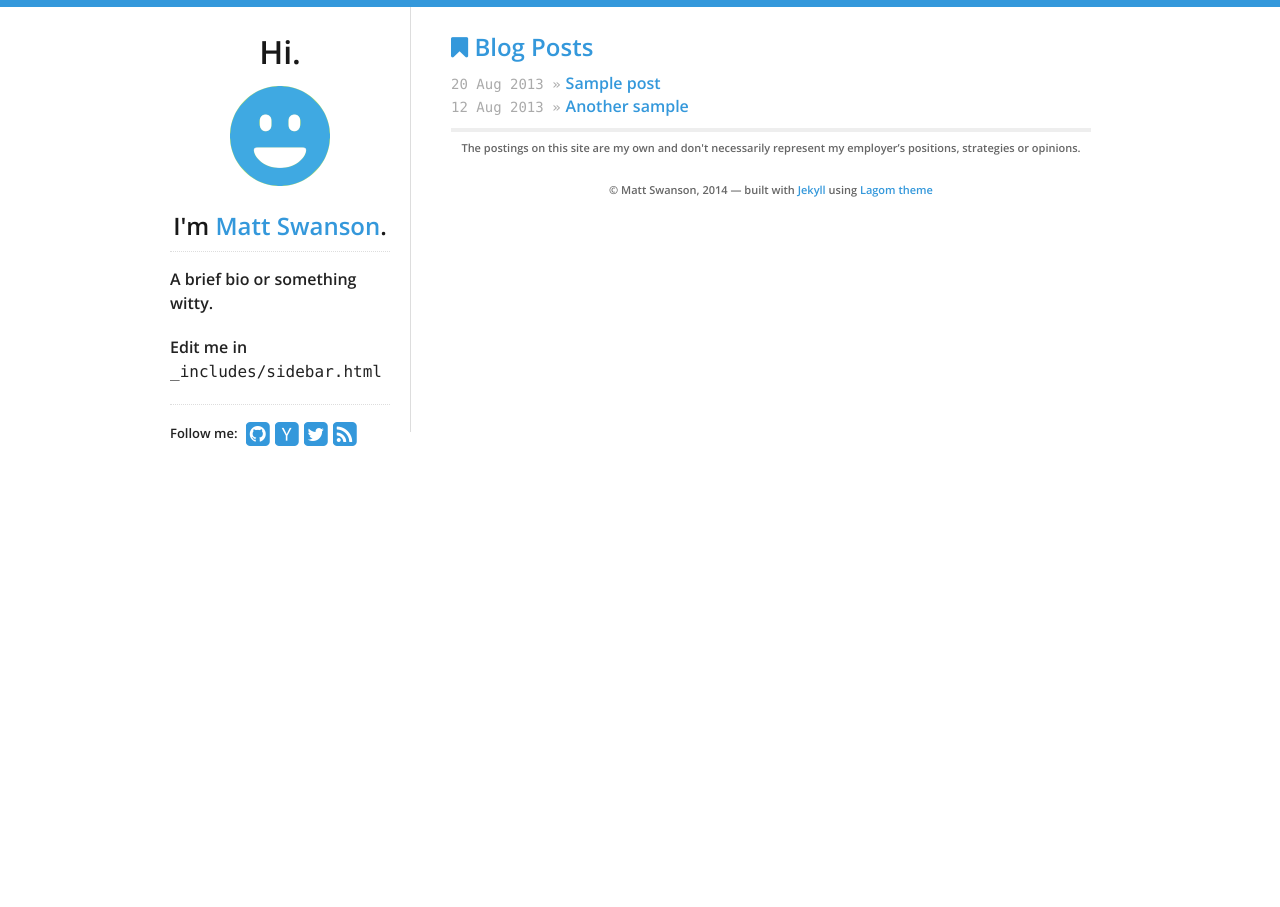
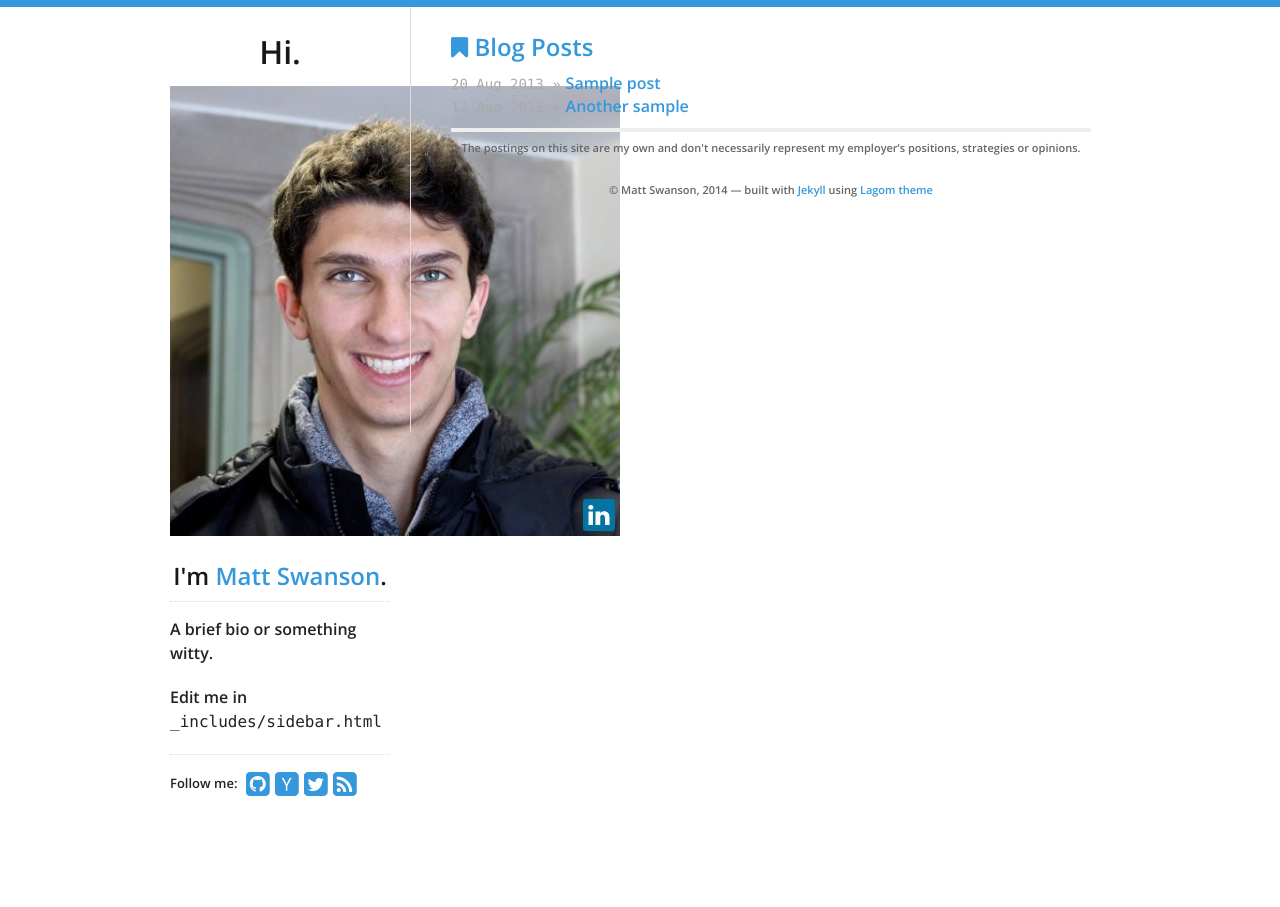
Before and after one commit to copycatchiller/shoulditakethecredit, a Jekyll site: the page built from index.html, in a window 1280 px wide. Built offline with Jekyll 4.4.1, drawn with Linux system fonts in a browser that asks for light colours; nearby versions of some CDN libraries.

Commit message:
Added profile pic

```diff
--- a/_includes/sidebar.html
+++ b/_includes/sidebar.html
@@ -4,7 +4,7 @@
     {% if site.data.theme.social.gravatar %}
     <img src="http://www.gravatar.com/avatar/{{ site.data.theme.social.gravatar }}?s=200" id="gravatar" alt="My photo"/>
     {% else %}
-    <img src="/logo.png" id="logo" alt="Blog logo"/>
+    <img src="/profilepic.jpeg" id="logo" alt="Blog logo"/>
     {% endif %}
   </a>
   <h2>I'm <a href="/">{{ site.data.theme.name }}</a>.</h2>
```
Also changed, not shown: profilepic.jpeg (added), 1 other file.
